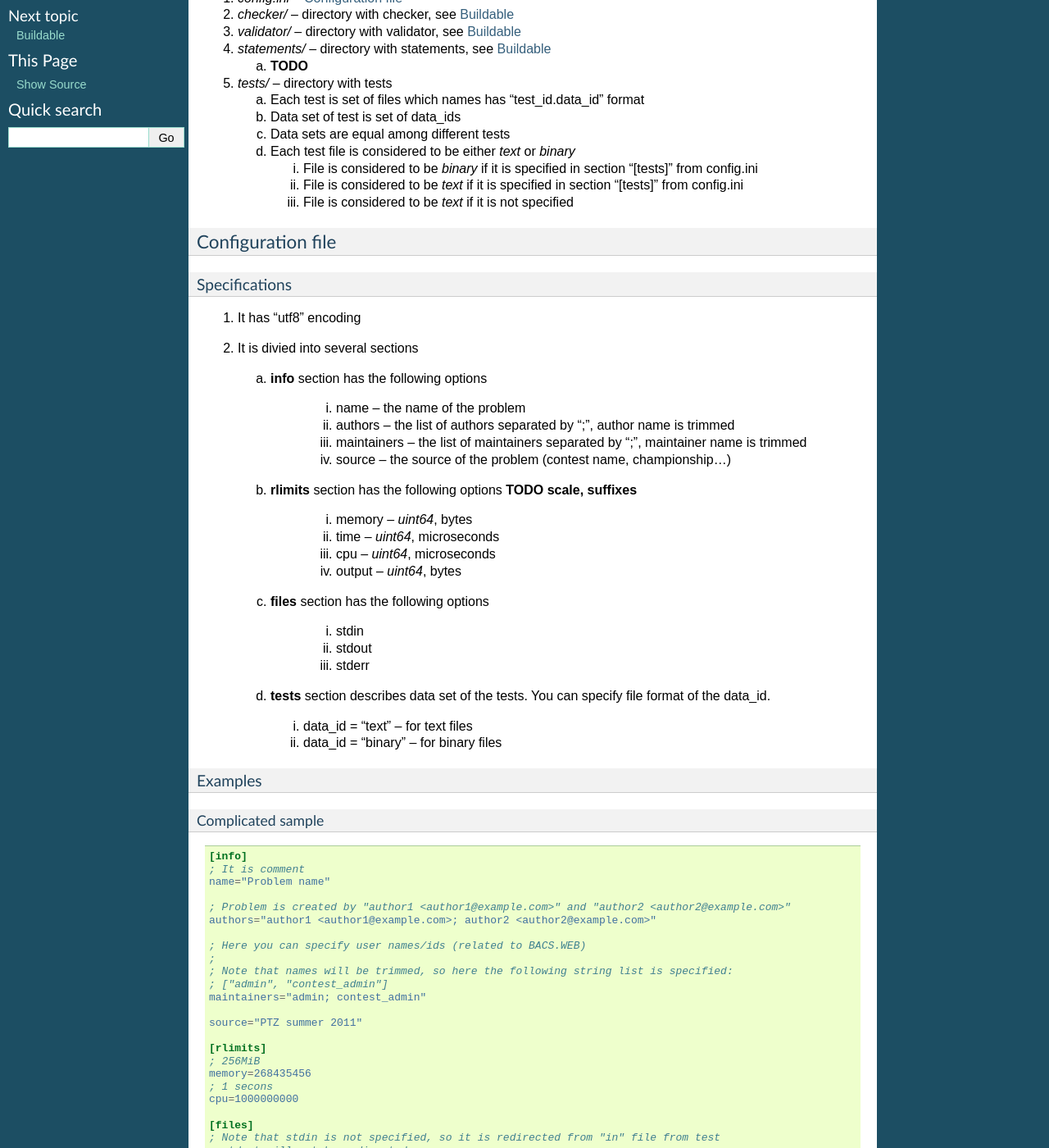
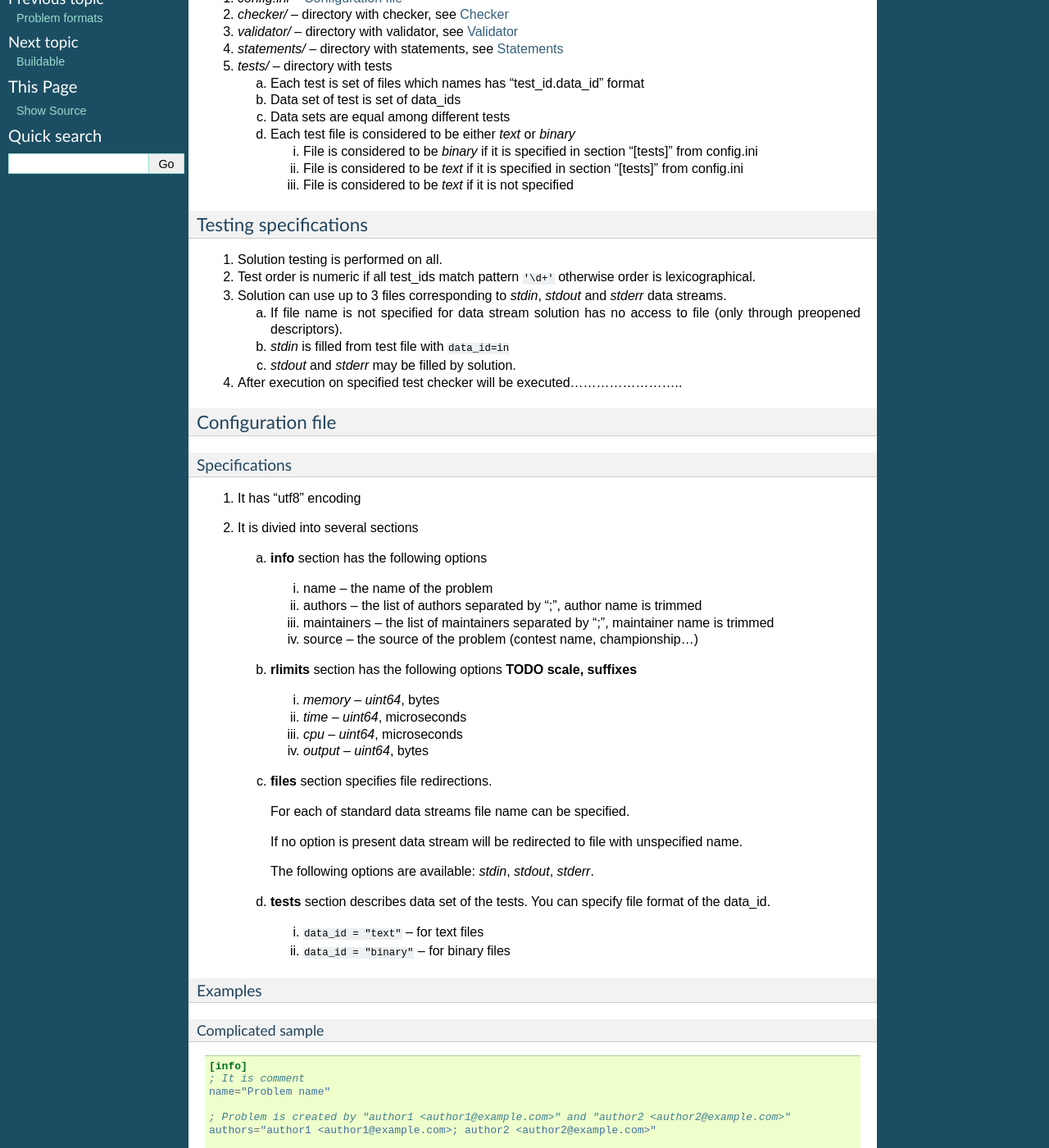
Before and after one commit to sarum9in/DEPRECATED_bunsan_bacs_single_problem, a Sphinx documentation site: the page built from sphinx/source/simple0.rst, in a window 1280 px wide and 1400 px high, scrolled down 289 px. Shown: the whole window at 82% size. Built offline with Sphinx 7.4.7, drawn with Linux system fonts in a browser that asks for light colours; formulas are drawn with MathJax 3; some of the changed text lies outside the part shown.

Commit message:
Documentation improvements.
checker, validator, statements pages were added.
simple0 further implementation.
checker and validator brief implementation.

```diff
--- a/sphinx/source/index.rst
+++ b/sphinx/source/index.rst
@@ -15,6 +15,9 @@ Contents:
    problem_formats
 
    buildable
+   checker
+   validator
+   statements
 
 
 Indices and tables
--- a/sphinx/source/simple0.rst
+++ b/sphinx/source/simple0.rst
@@ -7,19 +7,17 @@ Introduction
 "simple0" format is the similar to bacs legacy problem format.
 It uses ini files to configure problem.
 
+
 Directory tree
-**************
+^^^^^^^^^^^^^^
 
 Problem in "simple0" is a folder with the following entries:
 
-1. *config.ini* -- :ref:`config-file`
+1. *config.ini* -- `Configuration file`_
 
-#. *checker/* -- directory with checker, see :doc:`buildable`
-#. *validator/* -- directory with validator, see :doc:`buildable`
-#. *statements/* -- directory with statements, see :doc:`buildable`
-
-   a. **TODO**
-
+#. *checker/* -- directory with checker, see :doc:`checker`
+#. *validator/* -- directory with validator, see :doc:`validator`
+#. *statements/* -- directory with statements, see :doc:`statements`
 #. *tests/* -- directory with tests
 
    a. Each test is set of files which names has "test_id.data_id" format
@@ -31,10 +29,22 @@ Problem in "simple0" is a folder with the following entries:
       #. File is considered to be *text* if it is specified in section "[tests]" from config.ini
       #. File is considered to be *text* if it is not specified
 
-.. _config-file:
+
+Testing specifications
+^^^^^^^^^^^^^^^^^^^^^^
+
+1. Solution testing is performed on all.
+#. Test order is numeric if all test_ids match pattern ``'\d+'`` otherwise order is lexicographical.
+#. Solution can use up to 3 files corresponding to *stdin*, *stdout* and *stderr* data streams.
+
+   a. If file name is not specified for data stream solution has no access to file (only through preopened descriptors).
+   #. *stdin* is filled from test file with ``data_id=in``
+   #. *stdout* and *stderr* may be filled by solution.
+
+#. After execution on specified test checker will be executed..........................
 
 Configuration file
-******************
+^^^^^^^^^^^^^^^^^^
 
 Specifications
 ~~~~~~~~~~~~~~
@@ -45,29 +55,32 @@ Specifications
 
    a. **info** section has the following options
 
-	  i. name -- the name of the problem
-	  #. authors -- the list of authors separated by ";", author name is trimmed
-	  #. maintainers -- the list of maintainers separated by ";", maintainer name is trimmed
-	  #. source -- the source of the problem (contest name, championship...)
+      i. name -- the name of the problem
+      #. authors -- the list of authors separated by ";", author name is trimmed
+      #. maintainers -- the list of maintainers separated by ";", maintainer name is trimmed
+      #. source -- the source of the problem (contest name, championship...)
 
    #. **rlimits** section has the following options **TODO scale, suffixes**
 
-	  i. memory -- *uint64*, bytes
-	  #. time --  *uint64*, microseconds
-	  #. cpu --  *uint64*, microseconds
-	  #. output -- *uint64*, bytes
+      i. *memory* -- *uint64*, bytes
+      #. *time* --  *uint64*, microseconds
+      #. *cpu* --  *uint64*, microseconds
+      #. *output* -- *uint64*, bytes
 
-   #. **files** section has the following options
+   #. **files** section specifies file redirections.
 
-	  i. stdin
-	  #. stdout
-	  #. stderr
+      For each of standard data streams file name can be specified.
+
+      If no option is present data stream will be redirected
+      to file with unspecified name.
+
+      The following options are available: *stdin*, *stdout*, *stderr*.
 
    #. **tests** section describes data set of the tests.
       You can specify file format of the data_id.
 
-      i. data_id = "text" -- for text files
-      #. data_id = "binary" -- for binary files
+      i. ``data_id = "text"`` -- for text files
+      #. ``data_id = "binary"`` -- for binary files
 
 Examples
 ~~~~~~~~
@@ -111,8 +124,11 @@ Complicated sample
    ; This line describes files such as "1.in", "2.in", "3.in" and so on
    in=text
 
-   ; This line describes files "1.hint", "2.hint" ...
-   hint=text
+   ; This line describes files "1.out", "2.out" ...
+   out=text
+
+   ; This line describes files "1.err", "2.err" ...
+   err=text
 
 
 Short sample
--- /dev/null
+++ b/sphinx/source/statements.rst
@@ -0,0 +1,4 @@
+Statements
+==========
+
+**TODO**
```
Also changed, not shown: sphinx/source/checker.rst (added, +37 -0 lines), sphinx/source/validator.rst (added, +32 -0 lines).
